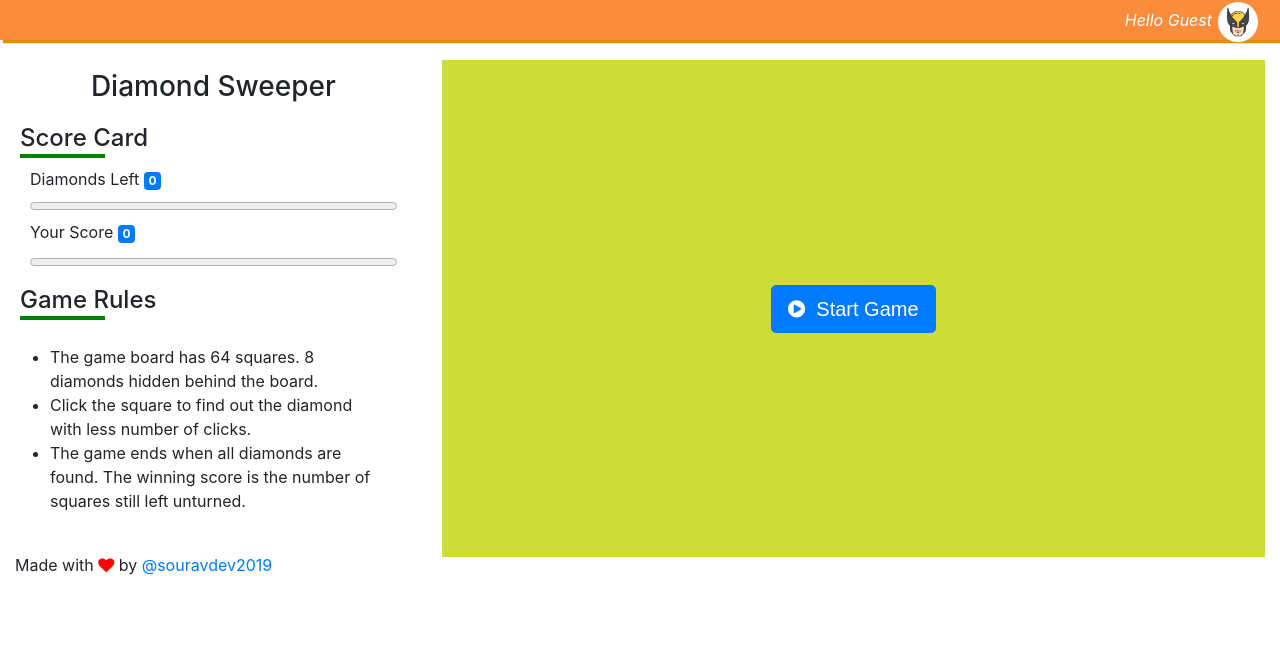
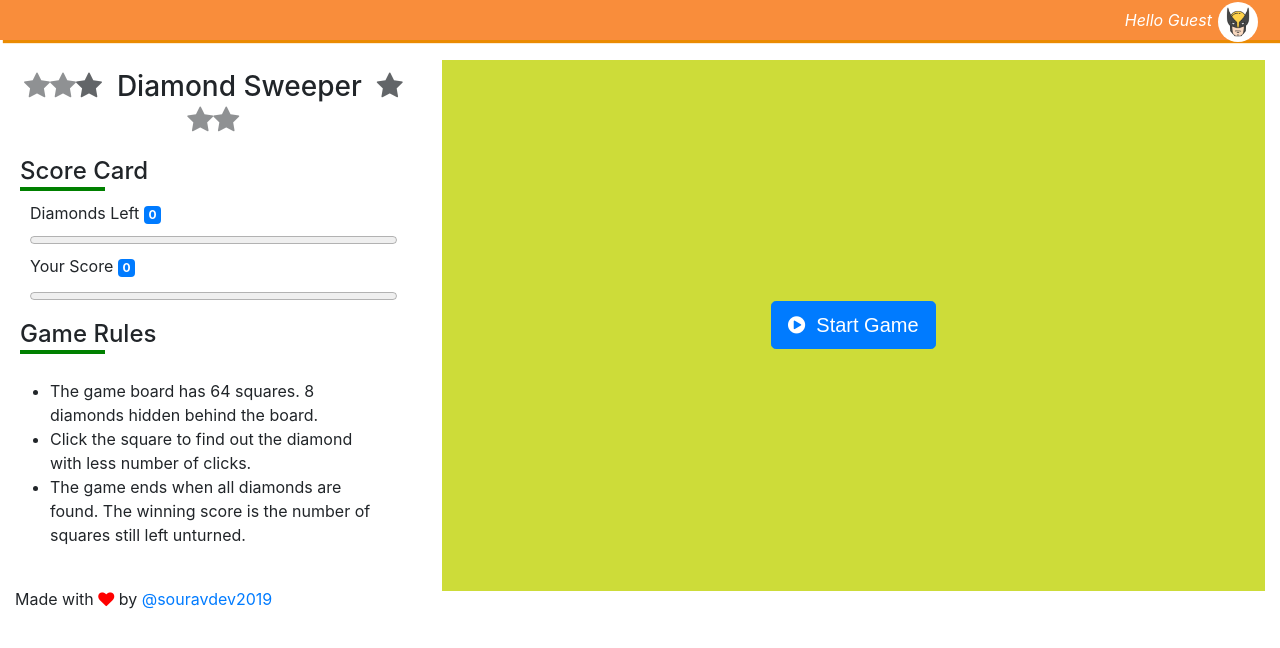
Before and after one commit to oksourav/diamond-sweeper, a React (Create React App) app: page / in a window 1280 px wide. Shown: the top 648 px of the page. Built offline with nearby package versions, Linux system fonts and the light colour scheme.

Commit message:
code optimisation & added props checking

```diff
--- a/src/App.js
+++ b/src/App.js
@@ -12,7 +12,8 @@ class App extends Component {
         diamondLeft: 0,
         yourScore: 0
       },
-      gameState: 0
+      gameState: 0,
+      row: 8
     };
     this.refreshGameBoard = this.refreshGameBoard.bind(this);
     this.getScore = this.getScore.bind(this);
@@ -54,7 +55,7 @@ class App extends Component {
             <LeftSide showScore={this.state.score} noOfrow={this.state.row} />
             {this.state.gameState === 1 ? (
               <GameCanvas
-                noOfrow={8}
+                noOfrow={this.state.row}
                 getScore={this.getScore}
                 refreshGameBoard={this.refreshGameBoard}
               />
--- a/src/Components/Cell.jsx
+++ b/src/Components/Cell.jsx
@@ -1,4 +1,5 @@
 import React, { Component } from "react";
+import PropTypes from "prop-types";
 
 class Cell extends Component {
   constructor(props) {
@@ -16,11 +17,10 @@ class Cell extends Component {
       position,
       selectedCell,
       diamondStatus,
-      suggestedAngle,
       storeSelectedCell
     } = this.props;
     if (selectedCell.indexOf(position) === -1) {
-      const isItDiamond = diamondStatus.isDiamond ? "diamond" : suggestedAngle;
+      const isItDiamond = diamondStatus.isDiamond ? "diamond" : "";
       this.setState({
         cellStatus: isItDiamond
       });
@@ -40,4 +40,11 @@ class Cell extends Component {
   }
 }
 
+Cell.propTypes = {
+  position: PropTypes.number.isRequired,
+  selectedCell: PropTypes.array.isRequired,
+  diamondStatus: PropTypes.object.isRequired,
+  storeSelectedCell: PropTypes.func.isRequired
+};
+
 export default Cell;
--- a/src/Components/Hint.jsx
+++ b/src/Components/Hint.jsx
@@ -1,7 +1,6 @@
 import React from "react";
 
 const Hint = props => {
-  console.log(props);
   return <i className={`fa fa-${props.symbol}`} />;
 };
 
--- a/src/Components/LeftSide.jsx
+++ b/src/Components/LeftSide.jsx
@@ -1,16 +1,18 @@
 import React from "react";
+import PropTypes from "prop-types";
 
 const LeftSide = props => {
+  const { showScore, noOfrow } = props;
   return (
     <div className="col-md-4 left-side">
       <h3 className="text-center">
-        <i className="icon-star opacity-medium" />
-        <i className="icon-star opacity-medium" />
-        <i className="icon-star opacity-small" />
+        <i className="fa fa-star opacity-medium" />
+        <i className="fa fa-star opacity-medium" />
+        <i className="fa fa-star opacity-small" />
         &nbsp; Diamond Sweeper &nbsp;
-        <i className="icon-star opacity-small" />
-        <i className="icon-star opacity-medium" />
-        <i className="icon-star opacity-medium" />
+        <i className="fa fa-star opacity-small" />
+        <i className="fa fa-star opacity-medium" />
+        <i className="fa fa-star opacity-medium" />
       </h3>
       <div className="rules-container">
         <h4 className="rules-heading">Score Card</h4>
@@ -19,27 +21,21 @@ const LeftSide = props => {
             <label className="score-label">
               Diamonds Left{" "}
               <span className="badge badge-primary">
-                {props.showScore.diamondLeft}
+                {showScore.diamondLeft}
               </span>
             </label>
             <div>
-              <progress
-                value={props.showScore.diamondLeft}
-                max={props.noOfrow}
-                min={0}
-              />
+              <progress value={showScore.diamondLeft} max={noOfrow} min={0} />
             </div>
             <label>
               Your Score{" "}
-              <span className="badge badge-primary">
-                {props.showScore.yourScore}
-              </span>
+              <span className="badge badge-primary">{showScore.yourScore}</span>
             </label>
             <div>
               <progress
-                value={props.showScore.yourScore}
+                value={showScore.yourScore}
                 min={0}
-                max={Math.pow(props.noOfrow, 2)}
+                max={Math.pow(noOfrow, 2)}
               />
             </div>
           </div>
@@ -69,4 +65,9 @@ const LeftSide = props => {
   );
 };
 
+LeftSide.propTypes = {
+  showScore: PropTypes.object.isRequired,
+  noOfrow: PropTypes.number.isRequired
+};
+
 export default LeftSide;
--- a/src/Components/Modal.jsx
+++ b/src/Components/Modal.jsx
@@ -1,4 +1,5 @@
 import React from "react";
+import PropTypes from "prop-types";
 
 const Modal = props => {
   if (!props.isOpen) {
@@ -32,4 +33,14 @@ const Modal = props => {
   );
 };
 
+Modal.propTypes = {
+  isOpen: PropTypes.bool.isRequired,
+  contentLabel: PropTypes.string,
+  onClose: PropTypes.func.isRequired,
+  children: PropTypes.oneOfType([
+    PropTypes.arrayOf(PropTypes.node),
+    PropTypes.node
+  ]).isRequired
+};
+
 export default Modal;
```
Also changed, not shown: src/Components/GameCanvas.jsx (+7 -0 lines).
